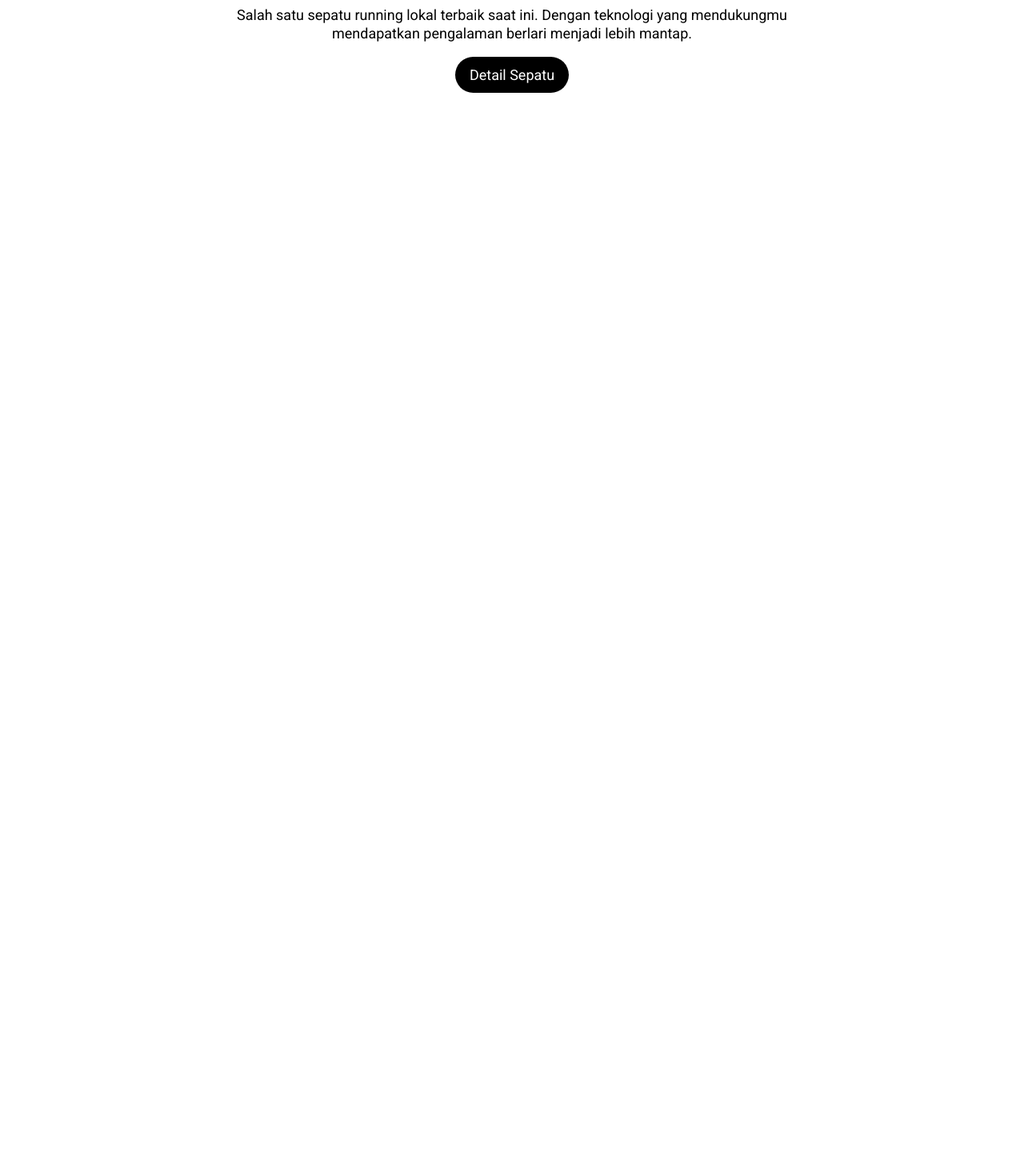
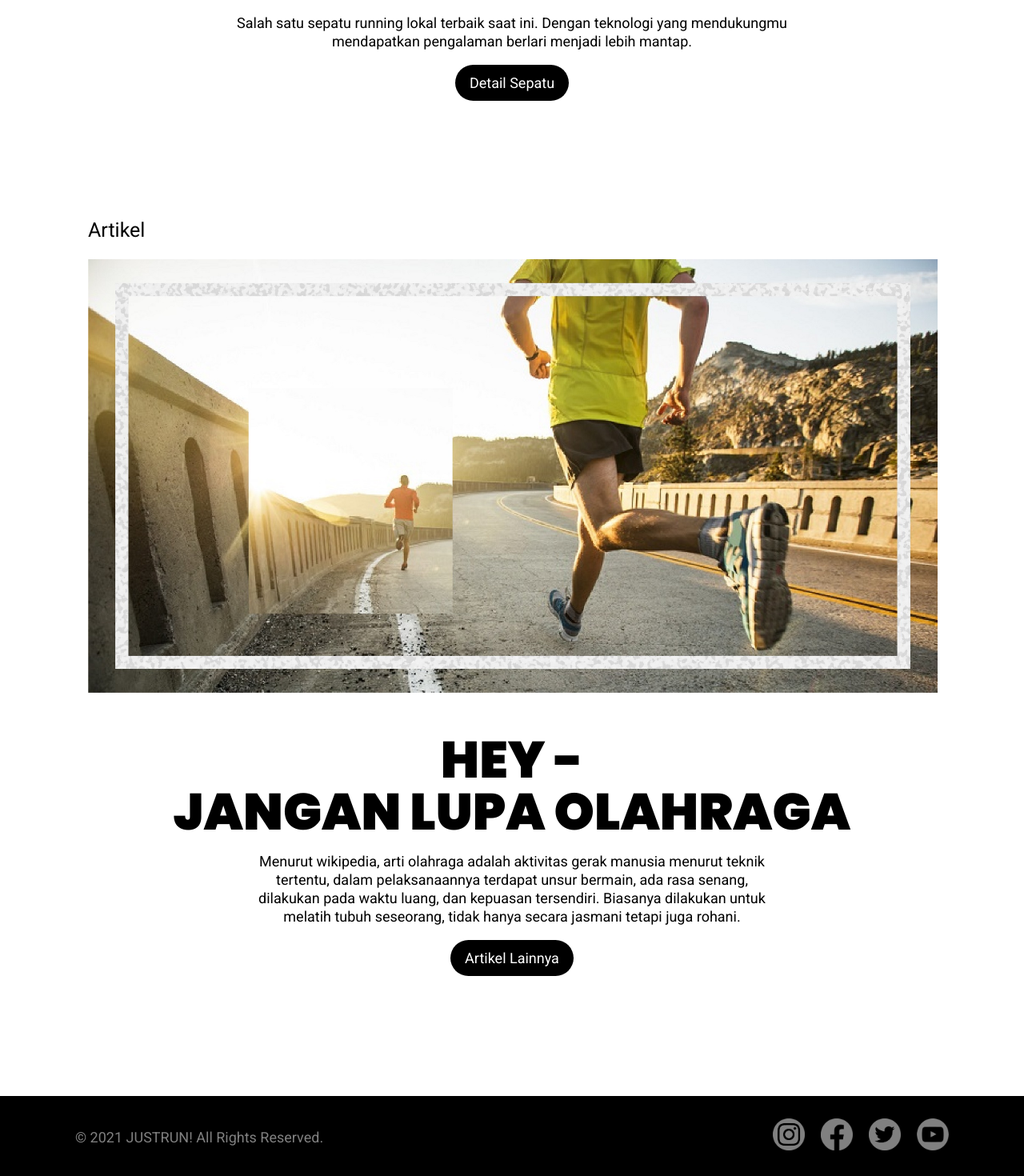
Before and after one commit to adzanfsw/19_AdzanFajar_Mini-Project, a React (Create React App) app: page / in a window 1280 px wide. Shown: the part 1715-3185 px from the top of the page at 80% size. Before the commit the page ends 1849 px from the top, so only its background shows below. Built offline with nearby package versions, Linux system fonts and the light colour scheme.

Commit message:
Page Home

```diff
--- a/src/assets/style.css
+++ b/src/assets/style.css
@@ -8,7 +8,7 @@ body {
 	line-height: 23px;
 }
 
-.mark {
+.up {
 	width: 100%;
 	height: 25px;
 	left: 0px;
@@ -73,7 +73,8 @@ main img {
 	line-height: 65px;
 }
 
-figure {
+figure,
+article {
 	margin-top: 150px;
 }
 
@@ -88,19 +89,28 @@ figure h3 {
 	font-size: 25px;
 }
 
-figure img {
+article h3 {
+	margin-left: 110px;
+	font-family: Roboto;
+	font-weight: 400;
+	font-size: 25px;
+}
+
+figure img,
+article img {
 	position: absolute;
 	width: 83%;
 	left: 110px;
 }
 
-.geist {
-	margin-top: 590px;
-	margin-bottom: 30px;
+.geist,
+.hey {
+	margin-top: 570px;
 
 	font-family: Poppins;
 	font-weight: 900;
 	font-size: 64px;
+	line-height: 65px;
 }
 
 button {
@@ -119,3 +129,55 @@ button {
 button:hover {
 	background-color: rgb(32, 32, 32);
 }
+
+footer {
+	display: flex;
+
+	margin-top: 150px;
+
+	position: absolute;
+	width: 100%;
+	height: 100px;
+
+	background-color: black;
+}
+
+figcaption {
+	flex-basis: 50%;
+	font-family: Roboto;
+	font-size: 18px;
+	padding: 40px 0 0 94px;
+	color: rgb(255, 255, 255);
+	opacity: 50%;
+}
+
+.sosmed {
+	flex-basis: 50%;
+	align-items: center;
+}
+
+.sosmed img {
+	height: 40px;
+	opacity: 50%;
+}
+
+.sosmed img:hover {
+	opacity: 100%;
+	cursor: pointer;
+	transition: 0.5s;
+}
+
+.sosmed ul {
+	margin-right: 94px;
+}
+
+.sosmed li {
+	display: inline;
+	float: right;
+	list-style-type: none;
+	padding: 10px 0 0 20px;
+}
+
+mark {
+	height: 25px;
+}
--- a/src/page/Home.jsx
+++ b/src/page/Home.jsx
@@ -3,10 +3,10 @@ import '../assets/style.css'
 function Home() {
   return (
     <>
-        <div className="mark"></div>
+        <div className="up"></div>
 
         <header>
-            <img src={require('../assets/images/justrun.png').default} />
+            <img alt="JUSTRUN!" src={require('../assets/images/justrun.png').default} />
 
             <ul>
                 <li>Tentang Kami</li>
@@ -19,7 +19,7 @@ function Home() {
         <nav></nav>
 
         <main>
-            <img src={require('../assets/images/home-banner.jpg').default} /> <br />
+            <img alt="Shoes Banner" src={require('../assets/images/home-banner.jpg').default} /> <br />
 
             <div className="welcome">WELCOME -<br />SELAMAT DATANG</div>
 
@@ -33,7 +33,7 @@ function Home() {
         <figure>
             <h3>Rekomendasi Sepatu</h3>
 
-            <img src={require('../assets/images/geist.jpg').default} /> <br />
+            <img alt="Geist Ekiden" src={require('../assets/images/geist.jpg').default} /> <br />
 
             <div className="tengah">
                 <div className="geist">910 GEIST EKIDEN</div>
@@ -45,10 +45,35 @@ function Home() {
             </div>
         </figure>
 
-        <article></article>
+        <article>
+            <h3>Artikel</h3>
 
-        <footer></footer>
+            <img alt="Lari" src={require('../assets/images/olahraga.jpg').default} /> <br />
 
+            <div className="tengah">
+                <div className="hey">HEY -<br /> JANGAN LUPA OLAHRAGA</div>
+
+                <p>Menurut wikipedia, arti olahraga adalah aktivitas gerak manusia menurut teknik<br />
+                tertentu, dalam pelaksanaannya terdapat unsur bermain, ada rasa senang,<br />
+                dilakukan pada waktu luang, dan kepuasan tersendiri. Biasanya dilakukan untuk<br />
+                melatih tubuh seseorang, tidak hanya secara jasmani tetapi juga rohani.</p>
+
+                <button>Artikel Lainnya</button>
+            </div>
+        </article>
+
+        <footer>
+            <figcaption>© 2021 JUSTRUN! All Rights Reserved.</figcaption>
+
+            <div className="sosmed">
+                <ul>
+                    <li><img alt="Youtube" src={require('../assets/images/tube-icon.png').default} /></li>
+                    <li><img alt="Twitter" src={require('../assets/images/twit-icon.png').default} /></li>
+                    <li><img alt="Facebook" src={require('../assets/images/fb-icon.png').default} /></li>
+                    <li><img alt="Instagram" src={require('../assets/images/insta-icon.png').default} /></li>
+                </ul>
+            </div>
+        </footer>
     </>
   );
 }
```
